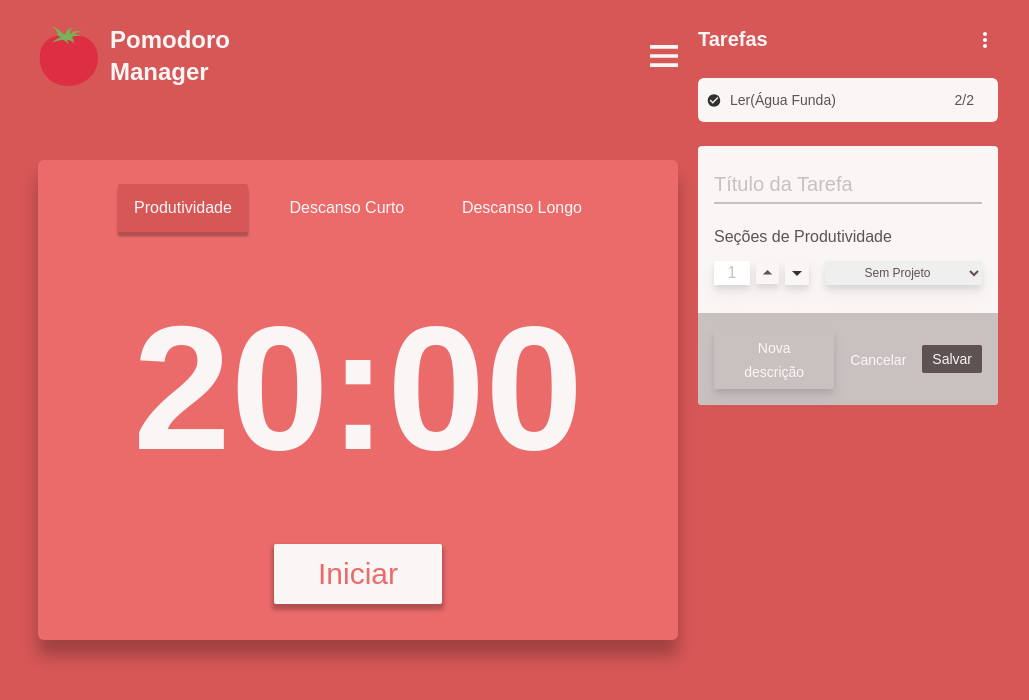
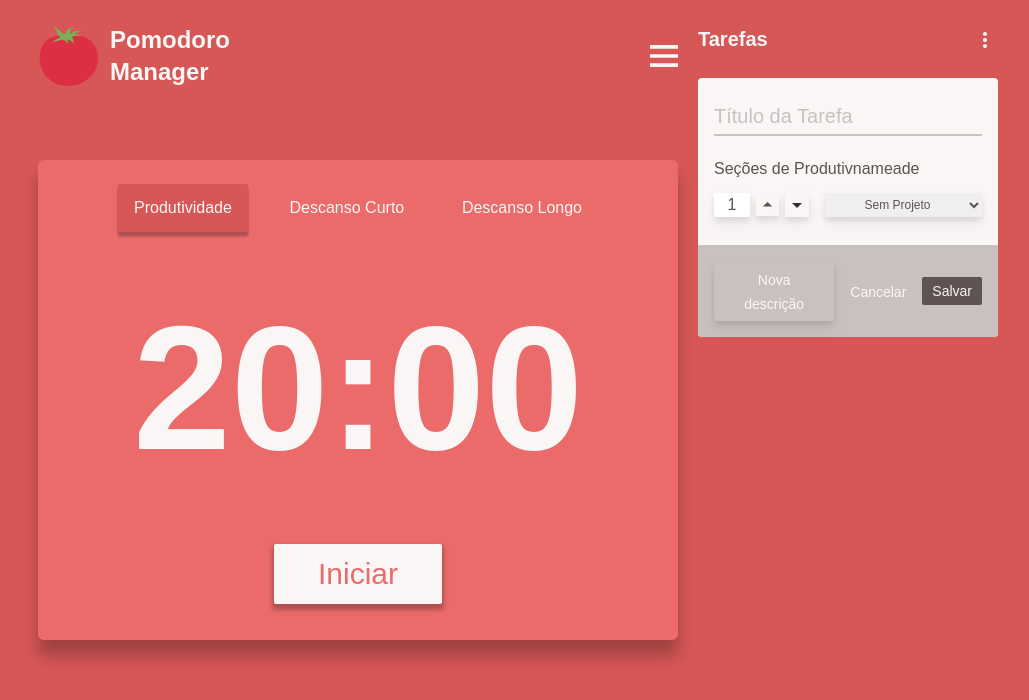
Before and after one commit to Erick-P-Calauro/pomodoro_manager, a React (Create React App) app: page / in a window 1280 px wide. Both pictures are taken after a click on the button "Adicionar Tarefa". Shown: the top 700 px of the page, without its empty margins (122-1151 px from the left). Built offline with nearby package versions, Linux system fonts and the light colour scheme.

Commit message:
add logic to tarefa form

```diff
--- a/src/ui/components/Tarefa/CardTarefa.tsx
+++ b/src/ui/components/Tarefa/CardTarefa.tsx
@@ -1,7 +1,8 @@
 import React from "react";
 import { BodyExtraSmall } from "../Typography/BodyExtraSmall.tsx";
+import { Tarefa } from "../../../data/types.ts";
 
-function Tarefa() {
+export const CardTarefa = ({...props}: Tarefa) => {
     return (
         <div className="bg-normal py-2.5 flex items-center justify-between rounded-md lg-mobile:py-3">
             <div className="flex items-center">
@@ -9,12 +10,10 @@ function Tarefa() {
                     <img className="w-[16px] h-[15px]" src="/check_circle.svg"></img>
                 </button>
 
-                <BodyExtraSmall text="Ler(Água Funda)" style={{color: "var(--config)"}}/>
+                <BodyExtraSmall text={props.title} style={{color: "var(--config)"}}/>
             </div>
 
-            <BodyExtraSmall text="2/2" style={{color: "var(--config)", marginRight: "1.5rem"}} />
+            <BodyExtraSmall text={props.productivityDone + "/" + props.productivityGoal.toString()} style={{color: "var(--config)", marginRight: "1.5rem"}} />
         </div>
     );
 }
-
-export default Tarefa;
--- a/src/ui/components/Tarefa/ColunaTarefa.tsx
+++ b/src/ui/components/Tarefa/ColunaTarefa.tsx
@@ -1,20 +1,34 @@
 import React from "react"
 import { HeaderTarefa } from "./HeaderTarefa.tsx"
-import Tarefa from "./CardTarefa.tsx"
 import { ButtonTarefa } from "./ButtonTarefa.tsx"
 import FormTarefa from "./FormTarefa.tsx"
 import { useFormDisplayState } from "../../hooks/useFormDisplayState.ts"
+import { useTarefaState } from "../../hooks/useTarefaState.ts"
+import { CardTarefa } from "./CardTarefa.tsx"
 
 export const ColunaTarefa = () => {
     const displayStateObject = useFormDisplayState();
     const displayState = displayStateObject.state;
     const setDisplayState = displayStateObject.change;
 
+    const tarefaStateObject = useTarefaState();
+    const tarefas = tarefaStateObject.state;
+    const setTarefas = tarefaStateObject.change;
+
     return (
         <div className="flex flex-col space-y-6 lg-mobile:max-w-[50%] mx-auto desktop:max-w-[100%] desktop:mx-0">
 
             <HeaderTarefa />
-            <Tarefa />
+
+            {
+                tarefas.map((tarefa) => {
+                    return <CardTarefa
+                        title={tarefa.title}
+                        description={tarefa.description}
+                        productivityDone={tarefa.productivityDone}
+                        productivityGoal={tarefa.productivityGoal} />
+                })
+            }
 
             {
                 displayState == 0 ?
@@ -23,7 +37,7 @@ export const ColunaTarefa = () => {
                     <ButtonTarefa setDisplayState={setDisplayState} />
                 </div>
                 :
-                <FormTarefa setDisplayState={setDisplayState}/>
+                <FormTarefa setDisplayState={setDisplayState} tarefas={tarefas} setTarefas={setTarefas} />
             }
 
         </div>
--- a/src/ui/components/Tarefa/FormTarefa.tsx
+++ b/src/ui/components/Tarefa/FormTarefa.tsx
@@ -1,7 +1,9 @@
-import React from "react";
+import React from "react"
 import { useFormDisplayState } from "../../hooks/useFormDisplayState.ts";
 import { BodyExtraSmall } from "../Typography/BodyExtraSmall.tsx";
 import { BodyMedium } from "../Typography/BodyMedium.tsx";
+import { Tarefa } from "../../../data/types.ts";
+import { useFormCounterState } from "../../hooks/useFormCounterState.ts";
 
 function FormTarefa({...props}) {
 
@@ -9,11 +11,41 @@ function FormTarefa({...props}) {
     const formState = formStateObject.state;
     const changeFormState = formStateObject.change;
 
+    const counterStateObject = useFormCounterState();
+    const counterState = counterStateObject.state;
+    const changeCounterState = counterStateObject.change;
+
+    function HandleTarefaForm(event: React.SyntheticEvent) {
+        event.preventDefault()
+
+        let description
+        const [title, productivity, project] = event.currentTarget.getElementsByTagName("input")
+
+        if(formState == 1) {
+            description = event.currentTarget.getElementsByTagName("textarea")[0].value
+        }else {
+            description = ""
+        }
+
+        const newTarefa: Tarefa = {
+            title: title.value == undefined ? "" : title.value,
+            description: description,
+            productivityDone: 0, // TODO = Puxar do backend
+            productivityGoal: productivity.value == undefined ? 0 : Number.parseInt(productivity.value)
+        };
+
+        let newTarefas = props.tarefas;
+        newTarefas.push(newTarefa)
+        props.setTarefas(newTarefas)
+
+        props.setDisplayState(0)
+    }
+
     return (
-        <form action="#">
+        <form onSubmit={HandleTarefaForm}>
             <div className="bg-normal w-full h-fit rounded-[4px] pt-6">
                 <div className="px-4 space-y-5">
-                    <input className="
+                    <input name="tarefa-title" className="
                         w-full pb-1 bg-normal font-workSans text-config font-medium border-b-2 border-detalhes text-lg lg-mobile:text-xl
                         focus:outline-none focus:text-xl focus:pb-2
                         placeholder:text-detalhes"
@@ -21,25 +53,27 @@ function FormTarefa({...props}) {
                         placeholder="Título da Tarefa"/>
 
                     <div className="space-y-3">
-                        <BodyMedium text="Seções de Produtividade" style={{color: "var(--config)"}}/>
+                        <BodyMedium text="Seções de Produtivnameade" style={{color: "var(--config)"}}/>
 
                         <div className="flex items-center gap-4">
                             <div className="flex items-center space-x-1.5">
-                                <input className="focus:outline-none w-9
+                                <input name="tarefa-productivity" className="focus:outline-none w-9
                                 placeholder:text-detalhes
                                 text-center text-config
-                                font-workSans drop-shadow-lg" type="number" min="1" placeholder="1" />
+                                font-workSans drop-shadow-lg"
+                                type="number" min="1" placeholder="1" max="100"
+                                value={counterState} onChange={(e) => changeCounterState(e.target.value)}/>
 
-                                <button className="bg-normal drop-shadow-lg">
+                                <button type="button" onClick={() => changeCounterState(counterState + 1)} className="bg-normal drop-shadow-lg">
                                     <img src="/arrow_drop_up.svg" />
                                 </button>
 
-                                <button className="bg-normal drop-shadow-lg">
+                                <button type="button" onClick={() => changeCounterState(counterState - 1)} className="bg-normal drop-shadow-lg">
                                     <img src="/arrow_drop_down.svg" />
                                 </button>
                             </div>
 
-                            <select className="flex flex-grow text-center text-[10px] lg-mobile:text-xs text-config py-1 font-workSans drop-shadow-lg">
+                            <select name="tarefa-project" className="flex flex-grow text-center text-[10px] lg-mobile:text-xs text-config py-1 font-workSans drop-shadow-lg">
                                 <option>Sem Projeto</option>
                             </select>
                         </div>
@@ -48,7 +82,7 @@ function FormTarefa({...props}) {
                     {
                         formState == 1 ?
                         <textarea
-                        id="input-textarea"
+                        name="tarefa-description"
                         placeholder="Descrição da tarefa..."
                         className="text-config text-[10px] lg-mobile:text-xs drop-shadow-lg w-full rounded-sm px-3 py-3
                             focus:outline-none"/>
@@ -72,7 +106,7 @@ function FormTarefa({...props}) {
                             <BodyExtraSmall text="Cancelar" style={{color: "var(--normal)"}} />
                         </button>
 
-                        <button className="bg-config py-1 px-2.5 rounded-sm flex items-center justify-center">
+                        <button type="submit" className="bg-config py-1 px-2.5 rounded-sm flex items-center justify-center">
                             <BodyExtraSmall text="Salvar" style={{color: "var(--normal)"}} />
                         </button>
                     </div>
--- /dev/null
+++ b/src/ui/hooks/useFormCounterState.ts
@@ -0,0 +1,15 @@
+import { useState } from "react";
+
+export const useFormCounterState = () => {
+    const [counterState, setCounterState] = useState<number>(1);
+
+    function changeCounterState(value) {
+        console.log(value)
+
+        if(value >= 0 && value <= 100) {
+            setCounterState(value)
+        }
+    }
+
+    return {state: counterState, change: changeCounterState}
+}
--- /dev/null
+++ b/src/ui/hooks/useTarefaState.ts
@@ -0,0 +1,8 @@
+import { useState } from "react"
+import { Tarefa } from "../../data/types.ts"
+
+export const useTarefaState = () => {
+    const [tarefaState, setTarefaState] = useState<Tarefa[]>([])
+
+    return {state: tarefaState, change: setTarefaState}
+}
```
Also changed, not shown: src/data/types.ts (+8 -0 lines).
